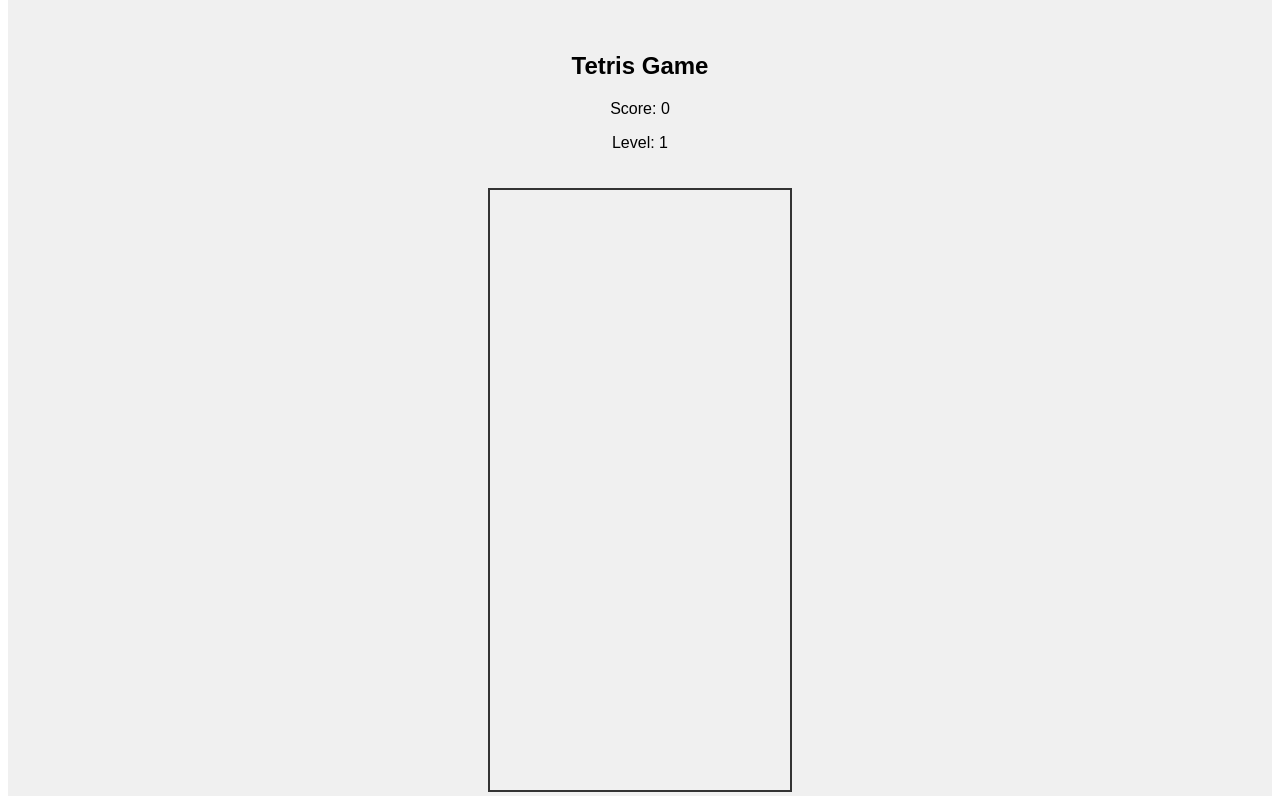
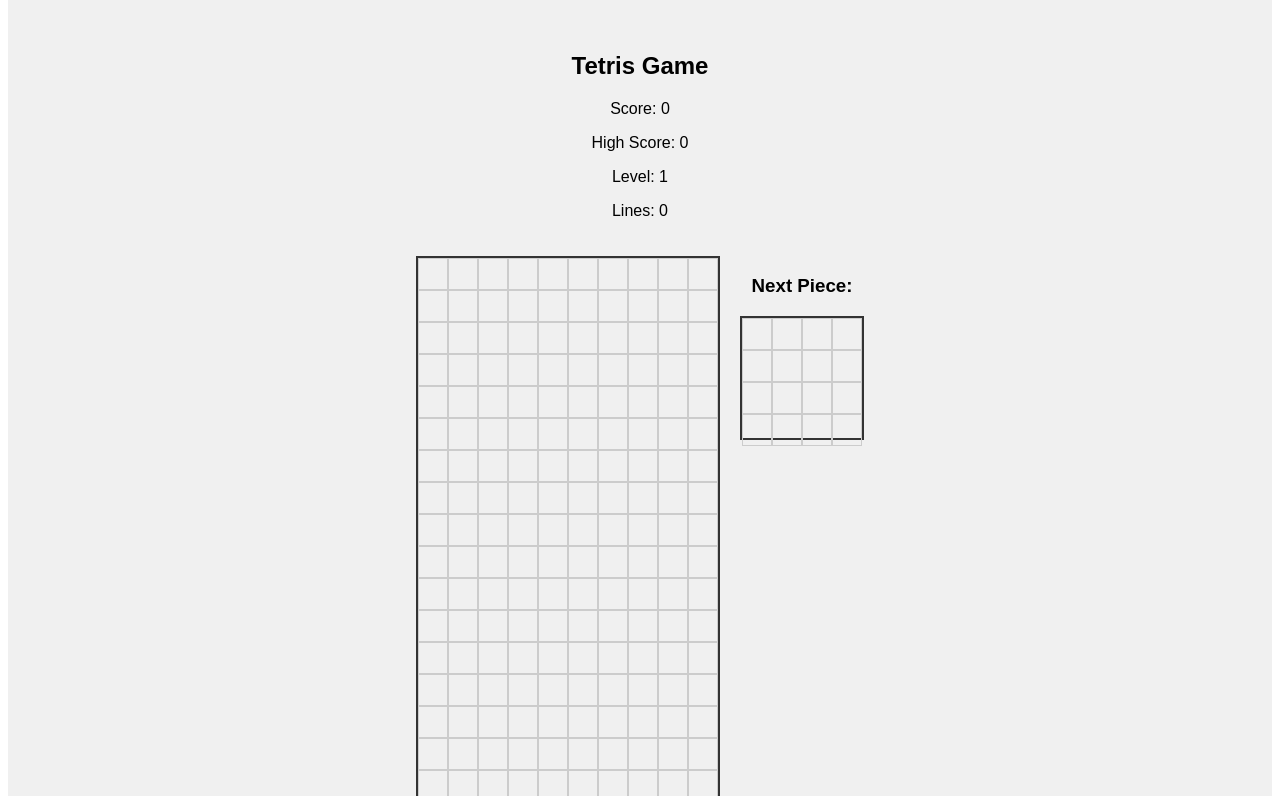
Before and after one commit to 56b81caaa87941618cfed6dfb4d34047/Tennis_Racket_Marketplace_1723700032, a Vue app: page / in a window 1280 px wide. Shown: the part 804-1600 px from the top of the page. Built offline with nearby package versions, Linux system fonts and the light colour scheme.

Commit message:
tetris prompt 2
Fix the tetris game component. Nothing is rendering when start is clicked. Examine the component thoroughly and rewrite it if necessary

```diff
--- a/components/TetrisGame.vue
+++ b/components/TetrisGame.vue
@@ -1,12 +1,27 @@
+
 <template>
   <div class="tetris-game">
     <div class="game-info">
       <h2>Tetris Game</h2>
       <p>Score: {{ score }}</p>
+      <p>High Score: {{ highScore }}</p>
       <p>Level: {{ level }}</p>
+      <p>Lines: {{ lines }}</p>
     </div>
-    <div class="game-board">
-      <!-- Game board will be rendered here -->
+    <div class="game-area">
+      <div class="game-board">
+        <div v-for="(row, rowIndex) in displayBoard" :key="rowIndex" class="row">
+          <div v-for="(cell, cellIndex) in row" :key="cellIndex" :class="['cell', { filled: cell !== 0 }]" :style="{ backgroundColor: cell !== 0 ? cell : 'transparent' }"></div>
+        </div>
+      </div>
+      <div class="next-piece">
+        <h3>Next Piece:</h3>
+        <div class="next-piece-board">
+          <div v-for="(row, rowIndex) in nextPieceDisplay" :key="rowIndex" class="row">
+            <div v-for="(cell, cellIndex) in row" :key="cellIndex" :class="['cell', { filled: cell !== 0 }]" :style="{ backgroundColor: cell !== 0 ? cell : 'transparent' }"></div>
+          </div>
+        </div>
+      </div>
     </div>
     <div class="game-controls">
       <button @click="startGame" :disabled="gameRunning">Start Game</button>
@@ -19,40 +34,272 @@
 </template>
 
 <script>
-import { ref, reactive, onMounted, onUnmounted } from 'vue';
+import { ref, reactive, computed, onMounted, onUnmounted } from 'vue';
+
+const BOARD_WIDTH = 10;
+const BOARD_HEIGHT = 20;
+const INITIAL_SPEED = 1000; // 1 second
+const LEVEL_UP_LINES = 10;
+const SPEED_INCREASE = 0.8; // 20% faster per level
+
+// Define colors for each piece type
+const COLORS = {
+  I: '#00FFFF', // Cyan
+  J: '#0000FF', // Blue
+  L: '#FFA500', // Orange
+  O: '#FFFF00', // Yellow
+  S: '#00FF00', // Green
+  T: '#800080', // Purple
+  Z: '#FF0000', // Red
+};
+
+// Define Tetris pieces with colors
+const PIECES = [
+  { shape: [[1, 1, 1, 1]], color: COLORS.I }, // I
+  { shape: [[1, 0, 0], [1, 1, 1]], color: COLORS.J }, // J
+  { shape: [[0, 0, 1], [1, 1, 1]], color: COLORS.L }, // L
+  { shape: [[1, 1], [1, 1]], color: COLORS.O }, // O
+  { shape: [[0, 1, 1], [1, 1, 0]], color: COLORS.S }, // S
+  { shape: [[0, 1, 0], [1, 1, 1]], color: COLORS.T }, // T
+  { shape: [[1, 1, 0], [0, 1, 1]], color: COLORS.Z }, // Z
+];
 
 export default {
   name: 'TetrisGame',
   setup() {
     const score = ref(0);
+    const highScore = ref(0);
     const level = ref(1);
+    const lines = ref(0);
     const gameRunning = ref(false);
-    const gameBoard = reactive([]);
+    const gameBoard = reactive(Array(BOARD_HEIGHT).fill().map(() => Array(BOARD_WIDTH).fill(0)));
+    let gameLoopInterval = null;
+    let currentSpeed = INITIAL_SPEED;
 
     // Game state
     const gameState = reactive({
       currentPiece: null,
+      currentPiecePosition: { x: 0, y: 0 },
       nextPiece: null,
-      // Add other necessary state variables
     });
 
-    // Game methods
+    const displayBoard = computed(() => {
+      const board = gameBoard.map(row => [...row]);
+      if (gameState.currentPiece) {
+        for (let y = 0; y < gameState.currentPiece.shape.length; y++) {
+          for (let x = 0; x < gameState.currentPiece.shape[y].length; x++) {
+            if (gameState.currentPiece.shape[y][x]) {
+              const boardY = gameState.currentPiecePosition.y + y;
+              const boardX = gameState.currentPiecePosition.x + x;
+              if (boardY >= 0 && boardY < BOARD_HEIGHT && boardX >= 0 && boardX < BOARD_WIDTH) {
+                board[boardY][boardX] = gameState.currentPiece.color;
+              }
+            }
+          }
+        }
+      }
+      return board;
+    });
+
+    const nextPieceDisplay = computed(() => {
+      if (!gameState.nextPiece) return Array(4).fill().map(() => Array(4).fill(0));
+      const display = Array(4).fill().map(() => Array(4).fill(0));
+      const piece = gameState.nextPiece.shape;
+      const offsetY = Math.floor((4 - piece.length) / 2);
+      const offsetX = Math.floor((4 - piece[0].length) / 2);
+      for (let y = 0; y < piece.length; y++) {
+        for (let x = 0; x < piece[y].length; x++) {
+          if (piece[y][x]) {
+            display[y + offsetY][x + offsetX] = gameState.nextPiece.color;
+          }
+        }
+      }
+      return display;
+    });
+
     const startGame = () => {
       gameRunning.value = true;
-      // Initialize game logic here
+      resetGame();
+      spawnNewPiece();
+      gameLoopInterval = setInterval(gameLoop, currentSpeed);
     };
 
     const endGame = () => {
       gameRunning.value = false;
-      // Clean up game state here
+      clearInterval(gameLoopInterval);
+      updateHighScore();
+    };
+
+    const resetGame = () => {
+      for (let y = 0; y < BOARD_HEIGHT; y++) {
+        for (let x = 0; x < BOARD_WIDTH; x++) {
+          gameBoard[y][x] = 0;
+        }
+      }
+      score.value = 0;
+      level.value = 1;
+      lines.value = 0;
+      currentSpeed = INITIAL_SPEED;
+    };
+
+    const updateHighScore = () => {
+      if (score.value > highScore.value) {
+        highScore.value = score.value;
+        localStorage.setItem('tetrisHighScore', highScore.value);
+      }
+    };
+
+    const loadHighScore = () => {
+      const savedHighScore = localStorage.getItem('tetrisHighScore');
+      if (savedHighScore) {
+        highScore.value = parseInt(savedHighScore, 10);
+      }
+    };
+
+    const getRandomPiece = () => {
+      const randomIndex = Math.floor(Math.random() * PIECES.length);
+      return PIECES[randomIndex];
+    };
+
+    const spawnNewPiece = () => {
+      gameState.currentPiece = gameState.nextPiece || getRandomPiece();
+      gameState.nextPiece = getRandomPiece();
+      gameState.currentPiecePosition = {
+        x: Math.floor((BOARD_WIDTH - gameState.currentPiece.shape[0].length) / 2),
+        y: 0,
+      };
+
+      if (!isValidMove(gameState.currentPiece.shape, gameState.currentPiecePosition)) {
+        endGame();
+      }
+    };
+
+    const isValidMove = (pieceShape, position) => {
+      for (let y = 0; y < pieceShape.length; y++) {
+        for (let x = 0; x < pieceShape[y].length; x++) {
+          if (pieceShape[y][x]) {
+            const newX = position.x + x;
+            const newY = position.y + y;
+            if (
+              newX < 0 ||
+              newX >= BOARD_WIDTH ||
+              newY >= BOARD_HEIGHT ||
+              (newY >= 0 && gameBoard[newY][newX])
+            ) {
+              return false;
+            }
+          }
+        }
+      }
+      return true;
+    };
+
+    const gameLoop = () => {
+      if (!gameRunning.value) return;
+
+      const newPosition = {
+        ...gameState.currentPiecePosition,
+        y: gameState.currentPiecePosition.y + 1,
+      };
+
+      if (isValidMove(gameState.currentPiece.shape, newPosition)) {
+        gameState.currentPiecePosition = newPosition;
+      } else {
+        mergePieceWithBoard();
+        clearLines();
+        spawnNewPiece();
+      }
+    };
+
+    const mergePieceWithBoard = () => {
+      for (let y = 0; y < gameState.currentPiece.shape.length; y++) {
+        for (let x = 0; x < gameState.currentPiece.shape[y].length; x++) {
+          if (gameState.currentPiece.shape[y][x]) {
+            const boardY = gameState.currentPiecePosition.y + y;
+            const boardX = gameState.currentPiecePosition.x + x;
+            if (boardY >= 0 && boardY < BOARD_HEIGHT && boardX >= 0 && boardX < BOARD_WIDTH) {
+              gameBoard[boardY][boardX] = gameState.currentPiece.color;
+            }
+          }
+        }
+      }
+    };
+
+    const clearLines = () => {
+      let linesCleared = 0;
+      for (let y = BOARD_HEIGHT - 1; y >= 0; y--) {
+        if (gameBoard[y].every(cell => cell !== 0)) {
+          // Remove the line
+          gameBoard.splice(y, 1);
+          // Add a new empty line at the top
+          gameBoard.unshift(Array(BOARD_WIDTH).fill(0));
+          linesCleared++;
+          y++; // Check the same row again, as it now contains the row from above
+        }
+      }
+      if (linesCleared > 0) {
+        updateScore(linesCleared);
+      }
+    };
+
+    const updateScore = (linesCleared) => {
+      const linePoints = [40, 100, 300, 1200]; // Points for 1, 2, 3, and 4 lines
+      score.value += linePoints[linesCleared - 1] * level.value;
+      lines.value += linesCleared;
+
+      if (lines.value >= LEVEL_UP_LINES * level.value) {
+        levelUp();
+      }
+    };
+
+    const levelUp = () => {
+      level.value++;
+      currentSpeed *= SPEED_INCREASE;
+      clearInterval(gameLoopInterval);
+      gameLoopInterval = setInterval(gameLoop, currentSpeed);
     };
 
     const movePiece = (direction) => {
-      // Implement piece movement logic
+      if (!gameState.currentPiece) return;
+
+      let newPosition = { ...gameState.currentPiecePosition };
+
+      switch (direction) {
+        case 'left':
+          newPosition.x -= 1;
+          break;
+        case 'right':
+          newPosition.x += 1;
+          break;
+        case 'down':
+          newPosition.y += 1;
+          break;
+      }
+
+      if (isValidMove(gameState.currentPiece.shape, newPosition)) {
+        gameState.currentPiecePosition = newPosition;
+      } else if (direction === 'down') {
+        mergePieceWithBoard();
+        clearLines();
+        spawnNewPiece();
+      }
     };
 
     const rotatePiece = () => {
-      // Implement piece rotation logic
+      if (!gameState.currentPiece) return;
+
+      const rotatedShape = [];
+      for (let y = 0; y < gameState.currentPiece.shape[0].length; y++) {
+        const newRow = [];
+        for (let x = gameState.currentPiece.shape.length - 1; x >= 0; x--) {
+          newRow.push(gameState.currentPiece.shape[x][y]);
+        }
+        rotatedShape.push(newRow);
+      }
+
+      if (isValidMove(rotatedShape, gameState.currentPiecePosition)) {
+        gameState.currentPiece.shape = rotatedShape;
+      }
     };
 
     const handleKeyPress = (event) => {
@@ -77,17 +324,22 @@ export default {
     // Lifecycle hooks
     onMounted(() => {
       window.addEventListener('keydown', handleKeyPress);
+      loadHighScore();
     });
 
     onUnmounted(() => {
       window.removeEventListener('keydown', handleKeyPress);
+      clearInterval(gameLoopInterval);
     });
 
     return {
       score,
+      highScore,
       level,
+      lines,
       gameRunning,
-      gameBoard,
+      displayBoard,
+      nextPieceDisplay,
       startGame,
       endGame,
     };
@@ -108,11 +360,51 @@ export default {
   text-align: center;
 }
 
+.game-area {
+  display: flex;
+  align-items: flex-start;
+}
+
 .game-board {
   width: 300px;
   height: 600px;
   border: 2px solid #333;
   background-color: #f0f0f0;
+  display: flex;
+  flex-direction: column;
+}
+
+.next-piece {
+  margin-left: 20px;
+  text-align: center;
+}
+
+.next-piece-board {
+  width: 120px;
+  height: 120px;
+  border: 2px solid #333;
+  background-color: #f0f0f0;
+  display: flex;
+  flex-direction: column;
+}
+
+.row {
+  display: flex;
+}
+
+.cell {
+  width: 30px;
+  height: 30px;
+  border: 1px solid #ccc;
+}
+
+.next-piece-board .cell {
+  width: 30px;
+  height: 30px;
+}
+
+.cell.filled {
+  border: 1px solid rgba(0, 0, 0, 0.3);
 }
 
 .game-controls {
```
